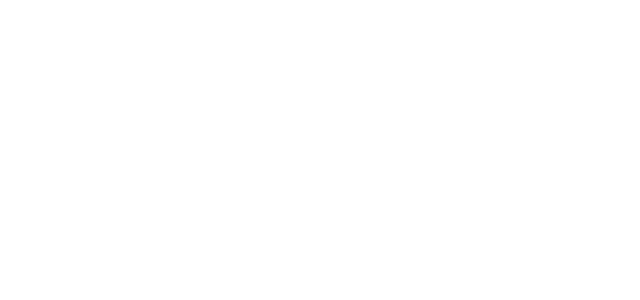
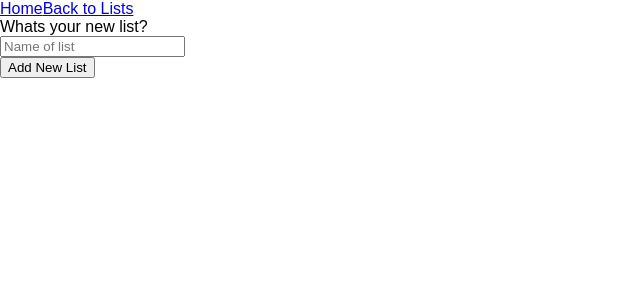
Before and after one commit to MikeNewm32/frog-wishlist, a React (Create React App) app in the folder client/: page /user/1/lists/new in a window 1280 px wide. Shown: the top 300 px of the page, without its empty margins (0-640 px from the left). Built offline with nearby package versions, Linux system fonts and the light colour scheme.

Commit message:
Login and home working. Add new list not saving atm

```diff
--- a/client/src/App.js
+++ b/client/src/App.js
@@ -5,25 +5,23 @@ import Home from './components/Home';
 import UserHome from './components/UserHome';
 import Lists from './components/Lists';
 import Frogs from './components/Frogs';
+import NewList from './components/NewList'
+import NewFrog from './components/NewFrog';
 import EditFrog from './components/EditFrog';
-import NewFrog from './components/NewFrog';
 
 class App extends Component {
   render(){
     return (
       <div>
       <Router>
-        <div>
-          <div>
-          </div>
           <div>
             <Route exact path="/" component={Home} />
             <Route exact path="/user/:userId/" component={UserHome} />
             <Route exact path="/user/:userId/lists" component={Lists} />
+            <Route exact path="/user/:userId/lists/new" component={NewList} />
             <Route exact path="/user/:userId/lists/:listId/frogs/" component={Frogs} />
             <Route exact path="/user/:userId/lists/:listId/frogs/new/" component={NewFrog}/>
             <Route exact path="/user/:userId/lists/:listId/frogs/:frogId/edit/" component={EditFrog}/>
-          </div>
           </div>
       </Router>
       </div>
--- a/client/src/components/EditFrog.js
+++ b/client/src/components/EditFrog.js
@@ -1,6 +1,7 @@
 import React, { Component } from 'react';
 import axios from 'axios';
-import { Redirect } from "react-router-dom";
+import { BrowserRouter as Router, Route, Link, Redirect } from "react-router-dom";
+
 
 
 class EditFrog extends Component {
@@ -11,7 +12,7 @@ class EditFrog extends Component {
         morph: '',
         scientificName: '',
         description: '',
-        picture: '',
+        // picture: '',
         care: ''
       },
       redirect: false
--- a/client/src/components/Frogs.js
+++ b/client/src/components/Frogs.js
@@ -1,12 +1,9 @@
-import React, { Component } from "react";
-import { BrowserRouter as Router, Route, Link } from "react-router-dom";
+import React, { Component } from 'react';
 import axios from 'axios';
 import FrogList from './FrogList';
-
-
+import { BrowserRouter as Router, Route, Link } from "react-router-dom";
 
 class Frogs extends Component {
-
     constructor() {
         super();
         this.state = {
@@ -17,11 +14,12 @@ constructor() {
   }
 
     componentWillMount() {
-    this._createFrogData(this.props.match.params.userId, this.props.match.params.listId);
+        this._createFrogInfo(this.props.match.params.userId, this.props.match.params.listId);
     }
 
-_createFrogData = (userId, listId) => {
-    axios.get(`/api/user/${userId}/lists/${listId}`).then(res => {
+    _createFrogInfo= (userId, listId) => {
+            axios.get(`/api/user/${userId}/lists/${listId}`)
+                .then(res => {
                 this.setState({
                     id: res.data._id,
                     lists: res.data,
@@ -31,22 +29,42 @@ _createFrogData = (userId, listId) => {
         })
     }
 
+
     render() {
         const userId = this.props.match.params.userId;
         const frogs = this.state.lists.frogs;
+
         const frogComponents = frogs.map((frog, index) => {
-        return <FrogList {...frog} createFrogData={this._createFrogData}
-        key={index} userId={this.props.match.params.userId} listId={this.props.match.params.listId}
-        frogId={this.state.id} />
+        return <FrogList
+        {...frog}
+        createFrogInfo={this._createFrogInfo}
+        key={index}
+        userId={this.props.match.params.userId}
+        listId={this.props.match.params.listId}
+        frogId={this.state.id}
+        />
     })
+
         return (
             <div>
+                    <div className="navbar"><Link to={`/user/${userId}`}>Home</Link>
+                    <Link to={`/user/${userId}/`}>Back to All Lists</Link>
+                    </div>
+                    <div>
                    {frogComponents}
-            <div><Link to={`/user/${userId}/lists/${this.state.id}/frogs/new`}>Add new frog</Link></div>
+                <div>
+                <div>
+                    <button>
+                        <div><Link to={`/user/${userId}/lists/${this.state.id}/frogs/new`}>Add New Frog</Link></div>
+                    </button>
                 </div>
-    )
+                </div>
+                    </div>
+            </div>
+        );
     }
 }
+
 Frogs.defaultProps = {
    frogs: []
 }
--- /dev/null
+++ b/client/src/components/NewList.js
@@ -0,0 +1,70 @@
+import React, { Component } from 'react';
+import axios from 'axios';
+import { Redirect, Link } from "react-router-dom";
+
+
+class NewList extends Component {
+    constructor () {
+        super();
+
+        this.state = {
+            lists: {
+                name: ''
+            },
+            redirect: false
+        }
+    }
+
+  _handleChange = event => {
+    const attributeName = event.target.name;
+         const attributeValue = event.target.value;
+         const lists = { ...this.state.lists };
+         lists[attributeName] = attributeValue;
+         this.setState({ lists })
+ };
+
+  _handleSubmit = (e) => {
+    e.preventDefault();
+    const payload = this.state;
+    const userId = this.props.match.params.userId
+    const listId = this.props.match.params.listId
+    axios.post(`/api/user/${userId}/lists/`, payload)
+        .then((res) => {
+      this.setState({"redirect": true});
+    })
+    .catch(err => console.log(err));
+  };
+
+
+    render() {
+        const userId = this.props.match.params.userId
+        if (this.state.redirect) {
+            return <Redirect to={`/user/${userId}/`}/>
+        } else {
+        return (
+            <div>
+                <div className="navbar">
+                    <Link to={`/user/${userId}`}>Home</Link>
+                    <Link to={`/user/${userId}/`}>Back to Lists</Link>
+                </div>
+            <div className="newlist">
+            <div>
+            Whats your new list?
+              <form onSubmit={this._handleSubmit}>
+                <div><input name="name" type="text" placeholder="Name of list" onChange={this._handleChange}/></div>
+                <input type="submit" value="Add New List"/>
+            </form>
+            </div>
+            </div>
+            </div>
+        );
+        }
+    }
+}
+NewList.defaultprops = {
+    list: {
+       name: ''
+    }
+}
+
+export default NewList;
--- a/client/src/components/UserHome.js
+++ b/client/src/components/UserHome.js
@@ -31,10 +31,10 @@ class UserHome extends Component {
   render() {
     return (
         <div>
-            <h1>Hello {this.state.user.username}!</h1>
+            <h1>Hello {this.state.user.userName}!</h1>
             <h3>Make a new list!</h3>
             <div><Lists lists={this.state.user.lists} userId={this.state.id}/></div>
-           <div><Link to={`/user/${this.state.id}/lists/new`}>New Trip</Link></div>
+           <div><Link to={`/user/${this.state.id}/lists/new`}>New List</Link></div>
         </div>
     );
   }
```
Lines whose indentation alone changed are shown as unchanged.
